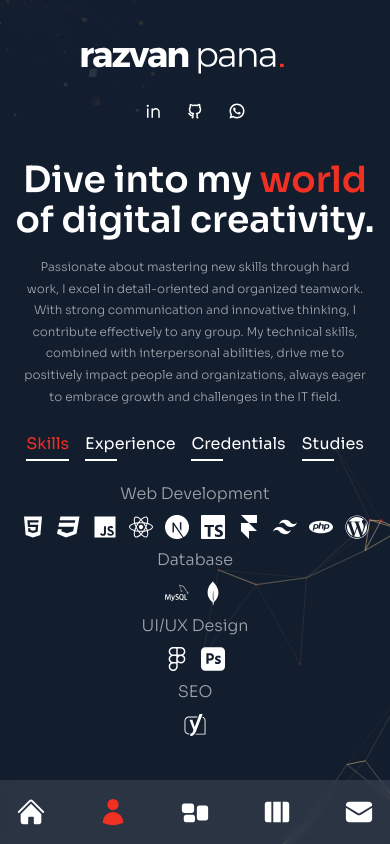
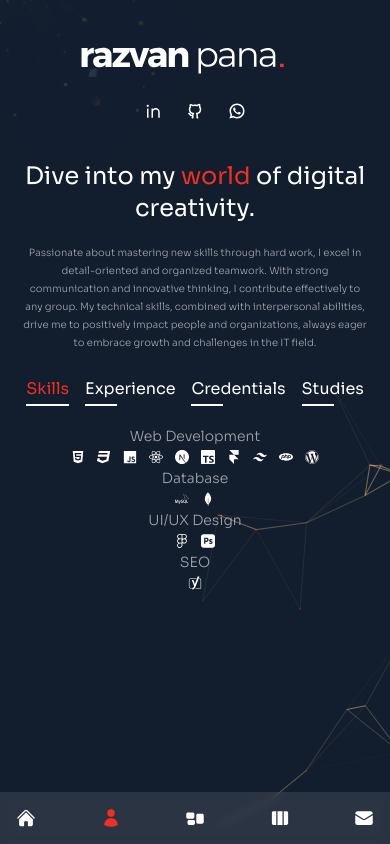
Before and after one commit to pana29/razvanpana-portfolio, a Next.js app: page /about in a window 390 px wide. Built offline with nearby package versions, Linux system fonts and the light colour scheme.

Commit message:
edit responive

```diff
--- a/components/ContactMe.jsx
+++ b/components/ContactMe.jsx
@@ -9,7 +9,7 @@ const Cv = () => {
     <div>
       <Link
         href='/contact'
-        className="btn rounded-full border border-white/50 max-w-[170px] px-8 transition-all duration-300 flex items-center
+        className="btn rounded-full border border-white/50 max-w-[170px] lg:px-8 px-4 transition-all duration-300 flex items-center
               justify-center overflow-hidden hover:border-accent group"
         download={true}
       >
--- a/components/Cv.jsx
+++ b/components/Cv.jsx
@@ -5,7 +5,7 @@ const Cv = () => {
   return (
     <div>
       <a
-        className="btn rounded-full border border-white/50 max-w-[170px] px-8 transition-all duration-300 flex items-center
+        className="btn rounded-full border border-white/50 max-w-[170px] px-4 lg:px-8 transition-all duration-300 flex items-center
               justify-center overflow-hidden hover:border-accent group"
         href="/Razvan-Pana-CV.pdf"
         download={true}
--- a/components/Nav.jsx
+++ b/components/Nav.jsx
@@ -29,7 +29,7 @@ const Nav = () => {
     >
       <div
         className="flex w-full xl:flex-col items-center justify-between xl:justify-center gap-y-10 px-4
-      md:px-40 xl:px-0 h-[60px] xl:h-max py-8 bg-white/10 backdrop-blur-sm text-3xl xl:text-xl xl:rounded-full"
+      md:px-40 xl:px-0 lg:h-[60px] xl:h-max py-4 lg:py-8 bg-white/10 backdrop-blur-sm lg:text-3xl text-xl xl:text-xl xl:rounded-full"
       >
         {navData.map((link, index) => {
           return (
--- a/components/ServiceSlider.jsx
+++ b/components/ServiceSlider.jsx
@@ -64,7 +64,7 @@ const ServiceSlider = () => {
         return (
           <SwiperSlide key={index}>
             <div
-              className="bg-[rgba(64,78,99,0.08)] h-max rounded-lg px-6 py-8 flex sm:flex-col gap-x-6 sm:gap-x-0
+              className="bg-[rgba(64,78,99,0.08)] h-[160px] md:h-[270px] rounded-lg px-3 py-5 lg:px-6 lg:py-8 flex sm:flex-col gap-x-6 sm:gap-x-0
              group cursor-pointer hover:bg-[rgba(47,85,123,0.15)] transition-all duration-300"
             >
               <div className="text-4xl text-accent mb-4">{item.icon}</div>
--- a/pages/about/index.jsx
+++ b/pages/about/index.jsx
@@ -117,7 +117,7 @@ const About = () => {
             initial="hidden"
             animate="show"
             exit="hidden"
-            className="h2 className='lg:text-4xl text-4xl"
+            className="lg:h2  text-2xl mb-5"
           >
             Dive into my
             <span className="text-accent"> world</span> of digital creativity.
@@ -127,7 +127,7 @@ const About = () => {
             initial="hidden"
             animate="show"
             exit="hidden"
-            className="max-w-[700px] mx-auto xl:mx-0 mb-6 xl:mb-12 px-2 xl:px-0 text-[12px] md:text-xl"
+            className="max-w-[700px] mx-auto xl:mx-0 mb-6 xl:mb-12 px-2 xl:px-0 text-[10px] md:text-base"
           >
             Passionate about mastering new skills through hard work, I excel in
             detail-oriented and organized teamwork. With strong communication
@@ -141,7 +141,7 @@ const About = () => {
             initial="hidden"
             animate="show"
             exit="hidden"
-            className="hidden md:flex md:max-w-xl xl:max-w-none mx-auto xl:mx-0 mb-8"
+            className="hidden md:flex md:max-w-xl xl:max-w-none mx-auto xl:mx-0 "
           ></motion.div>
         </div>
         <div>
@@ -152,7 +152,7 @@ const About = () => {
           initial="hidden"
           animate="show"
           exit="hidden"
-          className="flex flex-col w-full xl:max-w-[48%] h-[480px]"
+          className="flex flex-col w-full lg:mt-24 xl:max-w-[48%] h-[480px]"
         >
           <div className="flex gap-x-4 xl:gap-x-8 mx-auto xl:mx-0 mb-4">
             {aboutData.map((item, itemIndex) => {
@@ -171,19 +171,23 @@ const About = () => {
               );
             })}
           </div>
-          <div className="py-2 xl:py-6 flex flex-col gap-y-2 xl:gap-y-4 items-center xl:items-start ">
+          <div className="py-2 xl:py-6 flex flex-col gap-y-1 xl:gap-y-4 items-center xl:items-start ">
             {aboutData[index].info.map((item, itemIndex) => {
               return (
                 <div
                   key={itemIndex}
                   className="flex-1 flex flex-col md:flex-row max-w-max gap-x-2 items-center text-white/60"
                 >
-                  <div className="font-light mb-2 md:mb-0">{item.title}</div>
+                  <div className="font-light mb-1 text-sm text-[16px]  md:mb-0">{item.title}</div>
                   <div className="hidden md:flex">-</div>
                   <div>{item.stage}</div>
                   <div className="flex gap-x-3">
                     {item.icons?.map((icon, itemIndex) => {
-                      return <div key={itemIndex} className="text-2xl text-white">{icon}</div>;
+                      return (
+                        <div key={itemIndex} className="lg:text-2xl text-sm text-white">
+                          {icon}
+                        </div>
+                      );
                     })}
                   </div>
                 </div>
--- a/pages/contact/index.jsx
+++ b/pages/contact/index.jsx
@@ -63,7 +63,7 @@ const Contact = () => {
             initial="hidden"
             animate="show"
             exit="hidden"
-            className="h2 text-center mb-12"
+            className="lg:h2 text-2xl text-center mb-10  xl:mt-8 mt-10"
           >
             Let's <span className="text-accent">connect.</span>
           </motion.h2>
@@ -90,7 +90,7 @@ const Contact = () => {
             initial="hidden"
             animate="show"
             exit="hidden"
-            className="flex-1 flex flex-col gap-6 w-full mx-auto"
+            className="flex-1 flex flex-col gap-2 lg:gap-6 lg:w-full mx-auto"
           >
             <div className="flex gap-x-6 w-full">
               <input
--- a/pages/index.jsx
+++ b/pages/index.jsx
@@ -15,7 +15,7 @@ const Home = () => {
             initial="hidden"
             animate="show"
             exit="hiden"
-            className="h1"
+            className="lg:h1 mb-10 text-2xl"
           >
             Hi, my name is <br />{' '}
             <span className="text-accent">Razvan Pana</span>
@@ -25,7 +25,7 @@ const Home = () => {
             initial="hidden"
             animate="show"
             exit="hiden"
-            className="max-w-sm xl:max-w-xl mx-auto xl:mx-0 mb-10 xl:mb-8"
+            className="max-w-sm xl:max-w-base text-sm lg:text-base  mx-auto xl:mx-0 mb-10 xl:mb-8"
           >
             Passionate about web development, I specialize in creating dynamic
             websites, integrating databases, optimizing for SEO, and crafting
--- a/pages/services/index.jsx
+++ b/pages/services/index.jsx
@@ -17,7 +17,7 @@ const Services = () => {
               initial="hidden"
               animate="show"
               exit="hiddem"
-              className="h2 xl:mt-8"
+              className="lg:h2 text-2xl mb-10 xl:mt-8 mt-20"
             >
               Digital excellence <span className="text-accent">.</span>
             </motion.h2>
@@ -26,7 +26,7 @@ const Services = () => {
               initial="hidden"
               animate="show"
               exit="hiddem"
-              className="mb-4 max-w-[400px] mx-auto lg:mx-0"
+              className="mb-4 max-w-[400px] mx-auto text-sm lg:text-base  lg:mx-0"
             >
               Focusing on enhancing digital presence, I bring a holistic
               approach to web development and design. My work is aimed at
--- a/pages/work/index.jsx
+++ b/pages/work/index.jsx
@@ -17,7 +17,7 @@ const Work = () => {
               initial="hidden"
               animate="show"
               exit="hiddem"
-              className="h2 xl:mt-12 "
+              className="lg:h2 text-2xl mb-10 xl:mt-12  mt-20"
             >
               My work <span className="text-accent">.</span>
             </motion.h2>
@@ -26,7 +26,7 @@ const Work = () => {
               initial="hidden"
               animate="show"
               exit="hiddem"
-              className="mb-4 max-w-[400px] mx-auto lg:mx-0"
+              className="mb-4 max-w-[400px] text-sm lg:text-base mx-auto lg:mx-0"
             >
               Dive into my selected projects, reflecting my dedication to tech
               excellence and design innovation.
--- a/styles/globals.css
+++ b/styles/globals.css
@@ -26,26 +26,26 @@
     @apply w-full h-screen overflow-hidden;
   }
   .h1 {
-    @apply text-[35px] leading-tight md:text-[60px] md:leading-[1.3] mb-8 font-semibold;
+    @apply text-[20px] leading-tight md:text-[50px] md:leading-[1.3] mb-8 font-semibold;
   }
   .h2 {
-    @apply text-[35px] leading-tight md:text-[54px] md:leading-[1.3] mb-4 font-semibold;
+    @apply text-[20px] leading-tight md:text-[44px] md:leading-[1.3] mb-4 font-semibold;
   }
   p {
     @apply leading-[1.8] text-white/60 font-light;
   }
   .btn,
   .input {
-    @apply h-[52px];
+    @apply h-[40px] lg:h-[52px];
   }
   .input {
-    @apply w-full h-[52px] rounded-lg pl-6 capitalize;
+    @apply w-full h-[44px] lg:h-[52px] rounded-lg pl-6 capitalize;
   }
   .input,
   .textarea {
     @apply bg-transparent outline-none focus:ring-1 focus:ring-accent border border-white/20 placeholder:text-white/30 placeholder:font-light;
   }
   .textarea {
-    @apply w-full h-[180px] p-6 capitalize rounded-lg resize-none;
+    @apply w-full h-[100px] lg:h-[180px] p-6 capitalize rounded-lg resize-none;
   }
 }
```
